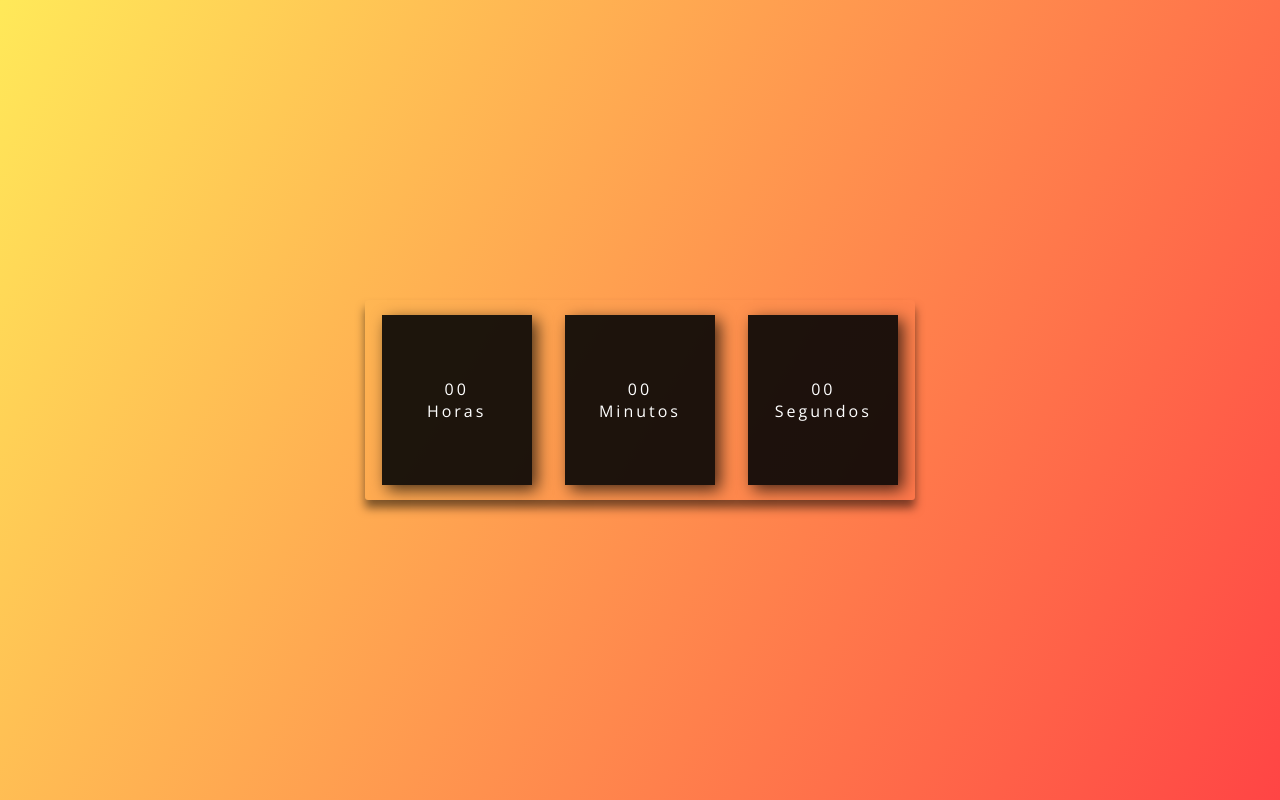
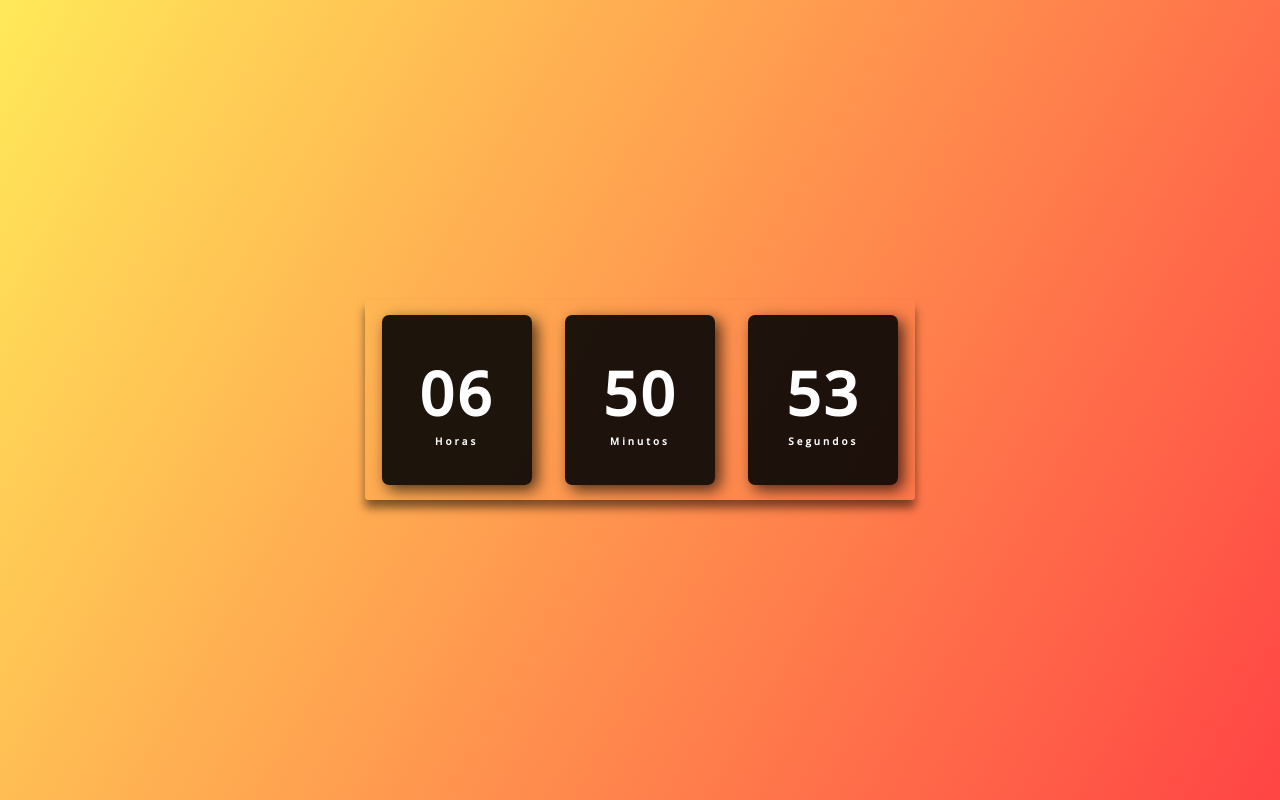
Before and after one commit to JoseHilario/Relogio-Digital, a plain HTML site: page index.html in a window 1280 px wide. Drawn offline with nearby package versions, Linux system fonts and the light colour scheme.

Commit message:
finish project

```diff
--- a/index.html
+++ b/index.html
@@ -29,5 +29,7 @@
         <span class="Tempo">Segundos</span>
       </div>
     </div>
+
+    <script src="main.js"></script>
   </body>
 </html>
--- a/main.js
+++ b/main.js
@@ -1 +1,19 @@
-console.log('Hello World!');
+const Horas = document.getElementById('Horas')
+const Minutos = document.getElementById('Minutos')
+const Segundos = document.getElementById('Segundos')
+
+const Relogio = setInterval(function time() {
+  let dateToday = new Date()
+  let hour = dateToday.getHours()
+  let min = dateToday.getMinutes()
+  let sec = dateToday.getSeconds()
+
+  if (hour < 10) hour = '0' + hour
+  if (min < 10) min = '0' + min
+  if (sec < 10) sec = '0' * sec
+
+  Horas.textContent = hour
+  Minutos.textContent = min
+  Segundos.textContent = sec
+
+})
--- a/style.css
+++ b/style.css
@@ -35,10 +35,15 @@ body {
   color:#fff;
   background:rgba(5, 5, 5, .9);
   box-shadow:5px 5px 15px rgba(0, 0, 0, .7);
-  border:7px;
+  border-radius:7px;
   letter-spacing:3px;
 }
 
+.Relogio span {
+  font-weight:bolder;
+  font-size:60px;
+}
+
 .Relogio span.Tempo {
-
+  font-size:10px;
 }
```
